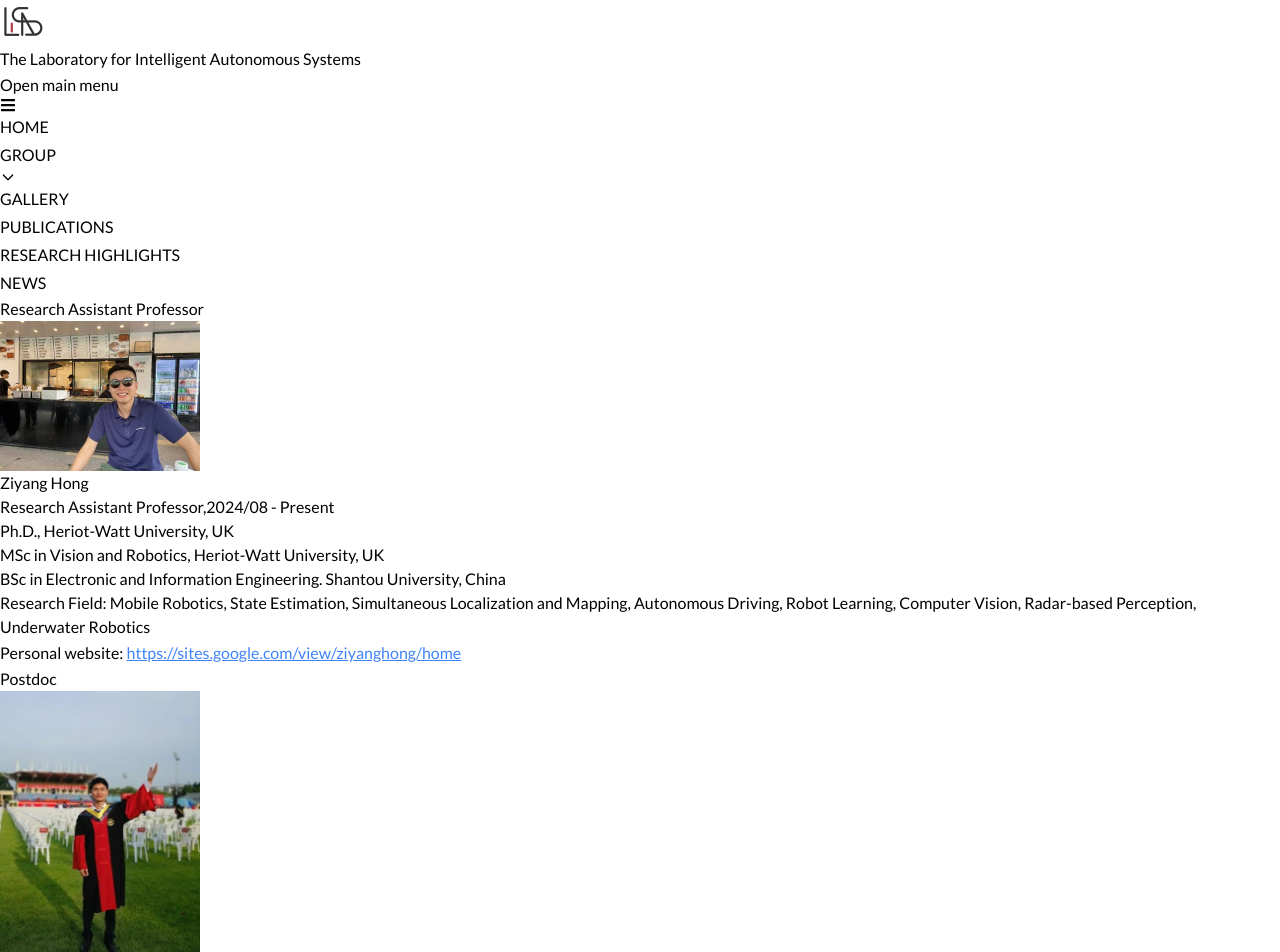
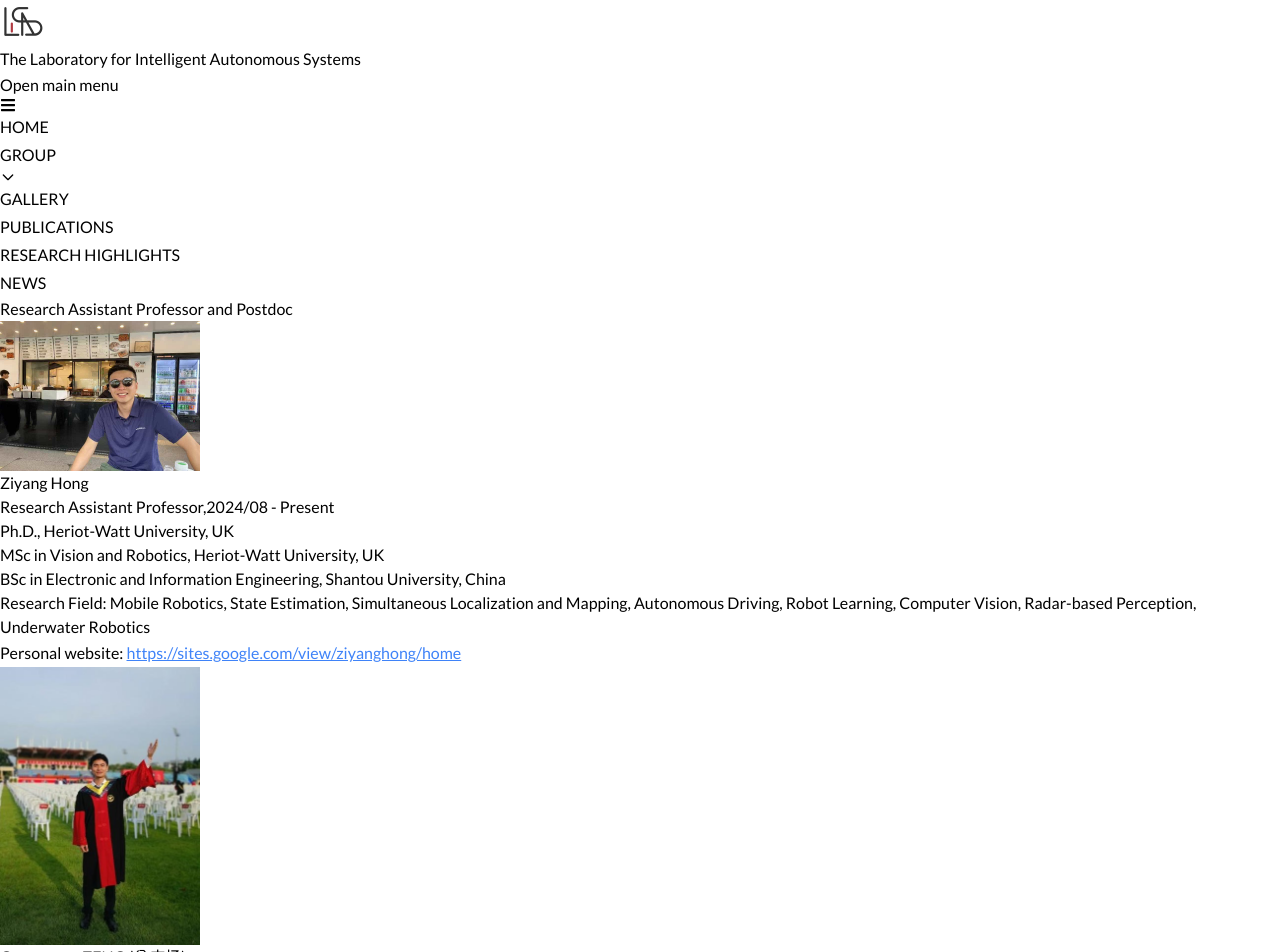
Before and after one commit to LIAS-CUHKSZ/lias-cuhksz.github.io, a Next.js app: page /group/member in a window 1280 px wide. Shown: the top 952 px of the page. Built offline with nearby package versions, Linux system fonts and the light colour scheme.

Commit message:
feat: update member

```diff
--- a/app/group/member/page.tsx
+++ b/app/group/member/page.tsx
@@ -10,7 +10,7 @@ function Page(): JSX.Element {
   return (
     <div className="mx-auto mb-20 max-w-5xl items-start justify-center p-4 md:mt-20">
       <h2 className="mb-4 text-2xl font-semibold">
-        Research Assistant Professor
+        Research Assistant Professor and Postdoc
       </h2>
       <div className="[&>*]:card grid grid-cols-1 items-stretch gap-3 sm:grid-cols-3">
         <div>
@@ -30,7 +30,7 @@ function Page(): JSX.Element {
               <br />
               MSc in Vision and Robotics, Heriot-Watt University, UK
               <br />
-              BSc in Electronic and Information Engineering. Shantou University,
+              BSc in Electronic and Information Engineering, Shantou University,
               China
               <br />
               Research Field: Mobile Robotics, State Estimation, Simultaneous
@@ -48,10 +48,6 @@ function Page(): JSX.Element {
             </span>
           </div>
         </div>
-      </div>
-
-      <h2 className="mb-4 text-2xl font-semibold">Postdoc</h2>
-      <div className="[&>*]:card grid grid-cols-1 items-stretch gap-3 sm:grid-cols-3">
         <div>
           <Image
             src="/images/zengguangyang.jpg"
```
